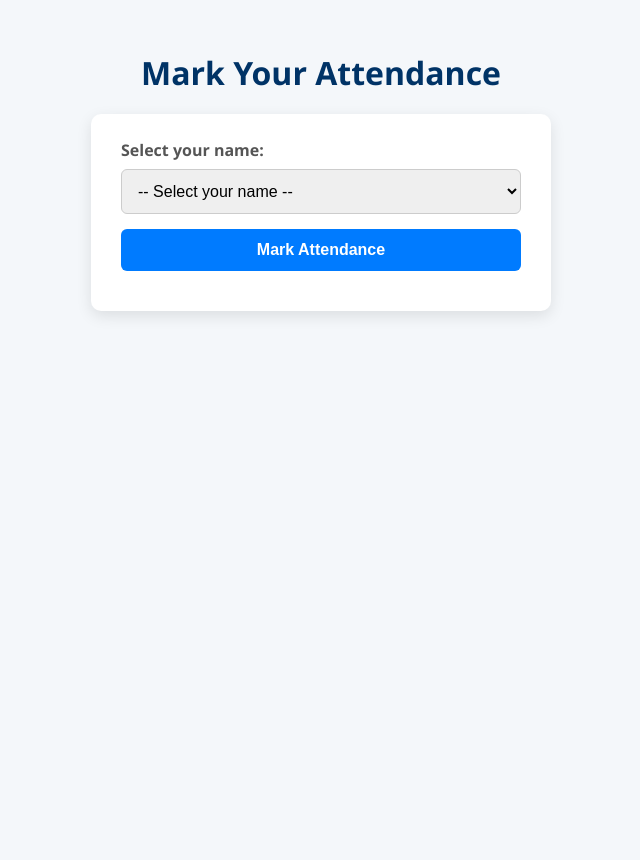
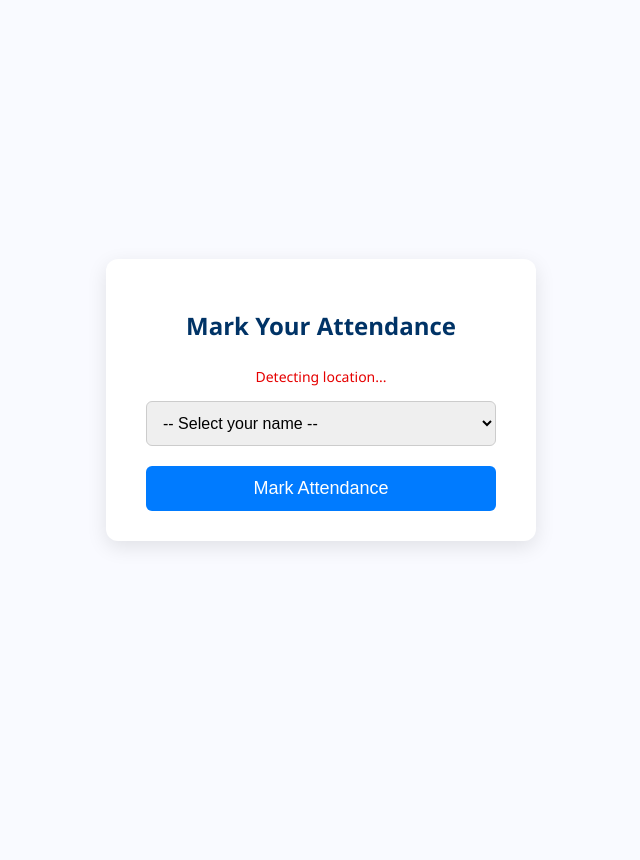
Before and after one commit to SaurabhExpertInnovator/Smart-Attendance-Management-System, a Flask app: template templates/student_list.html in a window 1280 px wide. Shown: the whole page, without its empty margins (319-959 px from the left). After the commit the page ends 547 px from the top, so only its background shows below. Run offline with Flask 2, Linux system fonts and the light colour scheme; the template is opened without the code that fills it, so the values that code supplies are empty.

Commit message:
Update student_list.html

```diff
--- a/templates/student_list.html
+++ b/templates/student_list.html
@@ -6,172 +6,140 @@
   <style>
     body {
       font-family: 'Segoe UI', Tahoma, Geneva, Verdana, sans-serif;
-      background: #f4f7fa;
+      background-color: #f9faff;
       display: flex;
-      flex-direction: column;
+      justify-content: center;
       align-items: center;
-      padding: 30px;
+      min-height: 100vh;
       margin: 0;
-      min-height: 100vh;
     }
-    h1 {
+    .container {
+      background: white;
+      padding: 30px 40px;
+      border-radius: 12px;
+      box-shadow: 0 6px 20px rgba(0,0,0,0.1);
+      width: 350px;
+      text-align: center;
+    }
+    h2 {
       color: #003366;
-      margin-bottom: 20px;
+      margin-bottom: 25px;
     }
-    form {
-      background: white;
-      padding: 25px 30px;
-      border-radius: 10px;
-      box-shadow: 0 5px 15px rgba(0,0,0,0.1);
-      width: 100%;
-      max-width: 400px;
-    }
-    label {
-      display: block;
-      font-weight: 600;
-      margin-bottom: 8px;
-      color: #555;
-    }
-    select, button {
+    select {
       width: 100%;
       padding: 12px;
-      margin-bottom: 15px;
       border-radius: 6px;
       border: 1px solid #ccc;
       font-size: 16px;
-      box-sizing: border-box;
-    }
-    select:focus, button:focus {
-      outline: none;
-      border-color: #007bff;
-      box-shadow: 0 0 5px #007bff;
+      margin-bottom: 20px;
     }
     button {
+      width: 100%;
       background-color: #007bff;
       color: white;
+      padding: 12px;
+      font-size: 18px;
       border: none;
+      border-radius: 6px;
       cursor: pointer;
-      font-weight: 600;
       transition: background-color 0.3s ease;
     }
     button:hover {
       background-color: #0056b3;
     }
-    #message {
-      min-height: 20px;
-      font-weight: 600;
-      margin-top: 10px;
-      color: red;
-      text-align: center;
+    #location-status {
+      margin-bottom: 15px;
+      font-size: 14px;
+      color: #e60000;
+      min-height: 18px;
     }
   </style>
 </head>
 <body>
-  <h1>Mark Your Attendance</h1>
-
-  <form id="attendanceForm" method="post" action="/mark">
+  <div class="container">
+    <h2>Mark Your Attendance</h2>
+    <div id="location-status">Detecting location...</div>
+    <form id="attendanceForm" method="post" action="/mark" enctype="multipart/form-data">
       <input type="hidden" name="session_id" value="{{ session_id }}" />
       <input type="hidden" id="latitude" name="latitude" />
       <input type="hidden" id="longitude" name="longitude" />
 
-    <label for="studentSelect">Select your name:</label>
       <select id="studentSelect" name="roll_number" required>
         <option value="" disabled selected>-- Select your name --</option>
         {% for student in students %}
-        <option value="{{ student[roll_col] }}" data-name="{{ student[name_col] }}">{{ student[name_col] }} ({{ student[roll_col] }})</option>
+          <option value="{{ student[roll_col] }}">{{ student[name_col] }} ({{ student[roll_col] }})</option>
         {% endfor %}
       </select>
 
       <button type="submit">Mark Attendance</button>
     </form>
-
-  <div id="message"></div>
+  </div>
 
   <script>
+    const latitudeInput = document.getElementById('latitude');
+    const longitudeInput = document.getElementById('longitude');
+    const locationStatus = document.getElementById('location-status');
     const attendanceForm = document.getElementById('attendanceForm');
     const studentSelect = document.getElementById('studentSelect');
-    const messageDiv = document.getElementById('message');
 
-    // Get location and fill hidden inputs
+    function setLocationStatus(msg, isError = false) {
+      locationStatus.textContent = msg;
+      locationStatus.style.color = isError ? '#e60000' : '#006600';
+    }
+
     window.onload = () => {
       if (navigator.geolocation) {
         navigator.geolocation.getCurrentPosition(
           (position) => {
-            document.getElementById('latitude').value = position.coords.latitude.toFixed(6);
-            document.getElementById('longitude').value = position.coords.longitude.toFixed(6);
+            latitudeInput.value = position.coords.latitude.toFixed(6);
+            longitudeInput.value = position.coords.longitude.toFixed(6);
+            setLocationStatus('Location detected automatically.');
           },
-          () => {
-            messageDiv.textContent = 'Location access is required to mark attendance.';
-          }
+          (error) => {
+            setLocationStatus('Location access denied or unavailable. Please allow location access and reload.', true);
+          },
+          { timeout: 10000 }
         );
       } else {
-        messageDiv.textContent = 'Geolocation is not supported by your browser.';
+        setLocationStatus('Geolocation is not supported by your browser.', true);
       }
     };
 
     attendanceForm.addEventListener('submit', function(event) {
       event.preventDefault();
 
-      const selectedRoll = studentSelect.value;
+      const lat = latitudeInput.value;
+      const lon = longitudeInput.value;
+      const roll = studentSelect.value;
+      const sessionId = this.session_id.value;
 
-      if (!selectedRoll) {
-        messageDiv.textContent = 'Please select your name.';
+      if (!lat || !lon) {
+        alert('Location access is required to mark attendance. Please allow location and reload the page.');
         return;
       }
-
-      // Retrieve attendance info from localStorage
-      const storedData = JSON.parse(localStorage.getItem('attendanceData')) || {};
-      const sessionId = "{{ session_id }}";
-
-      if (!storedData[sessionId]) {
-        storedData[sessionId] = { deviceRoll: null };
-      }
-
-      const sessionData = storedData[sessionId];
-
-      // Check if this device already marked attendance for a different student
-      if (sessionData.deviceRoll && sessionData.deviceRoll !== selectedRoll) {
-        messageDiv.textContent = 'This device has already been used to mark attendance for a different student.';
+      if (!roll) {
+        alert('Please select your name from the list.');
         return;
       }
-
-      // Check if this device already marked attendance for this student
-      if (sessionData.deviceRoll === selectedRoll) {
-        messageDiv.textContent = 'Attendance already marked for this student on this device.';
-        return;
-      }
-
-      if (!document.getElementById('latitude').value || !document.getElementById('longitude').value) {
-        messageDiv.textContent = 'Waiting for location. Please allow location access.';
-        return;
-      }
-
-      messageDiv.textContent = '';
 
       const formData = new FormData(attendanceForm);
 
       fetch('/mark', {
         method: 'POST',
-        body: formData,
-        headers: {
-          'Accept': 'text/plain'
-        }
+        body: formData
+        // Do NOT set Content-Type header manually!
       })
       .then(response => response.text())
       .then(text => {
-        if (text === 'Attendance marked successfully!') {
-          messageDiv.style.color = 'green';
-          sessionData.deviceRoll = selectedRoll;
-          localStorage.setItem('attendanceData', JSON.stringify(storedData));
-          messageDiv.textContent = text;
-        } else {
-          messageDiv.style.color = 'red';
-          messageDiv.textContent = text;
+        alert(text);
+        if (text.toLowerCase().includes('success')) {
+          // Optionally disable form after success to prevent re-submission
+          attendanceForm.querySelector('button').disabled = true;
+          studentSelect.disabled = true;
         }
       })
-      .catch(() => {
-        messageDiv.style.color = 'red';
-        messageDiv.textContent = 'Error marking attendance. Please try again.';
+      .catch(error => {
+        alert('Error submitting attendance: ' + error);
       });
     });
   </script>
```
Lines whose indentation alone changed are shown as unchanged.
